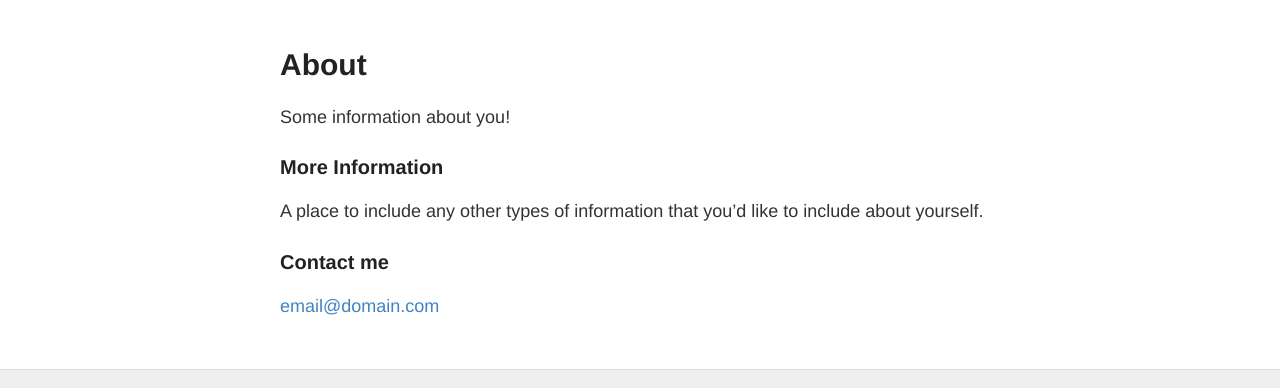
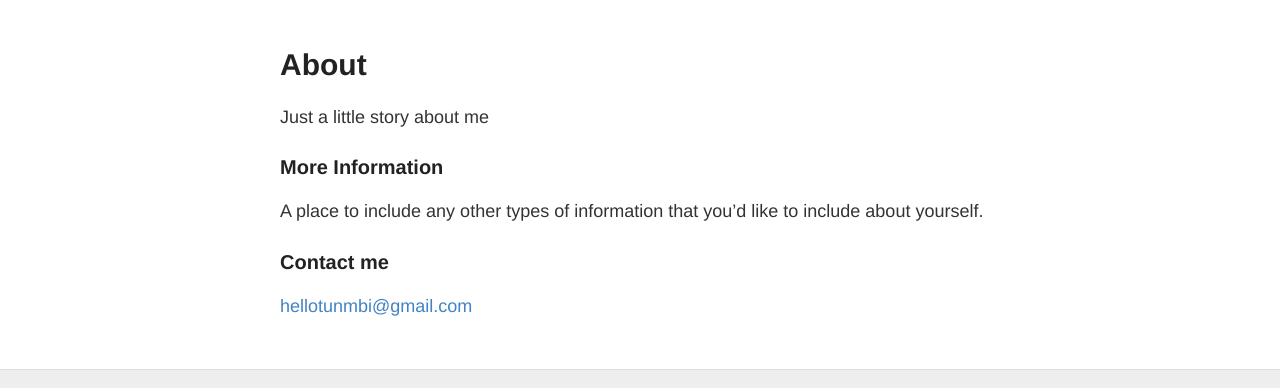
Before and after one commit to hellotunmbi/hellotunmbi.github.io, a Jekyll site: the page built from about.md, in a window 1280 px wide. Shown: the part 165-553 px from the top of the page. Built offline with Jekyll 4.4.1, drawn with Linux system fonts in a browser that asks for light colours.

Commit message:
minor edit on about.md

```diff
--- a/about.md
+++ b/about.md
@@ -4,7 +4,7 @@ title: About
 permalink: /about/
 ---
 
-Some information about you!
+Just a little story about me
 
 ### More Information
 
@@ -12,4 +12,4 @@ A place to include any other types of information that you'd like to include abo
 
 ### Contact me
 
-[email@domain.com](mailto:email@domain.com)
+[hellotunmbi@gmail.com](hellotunmbi@gmail.com)
```
